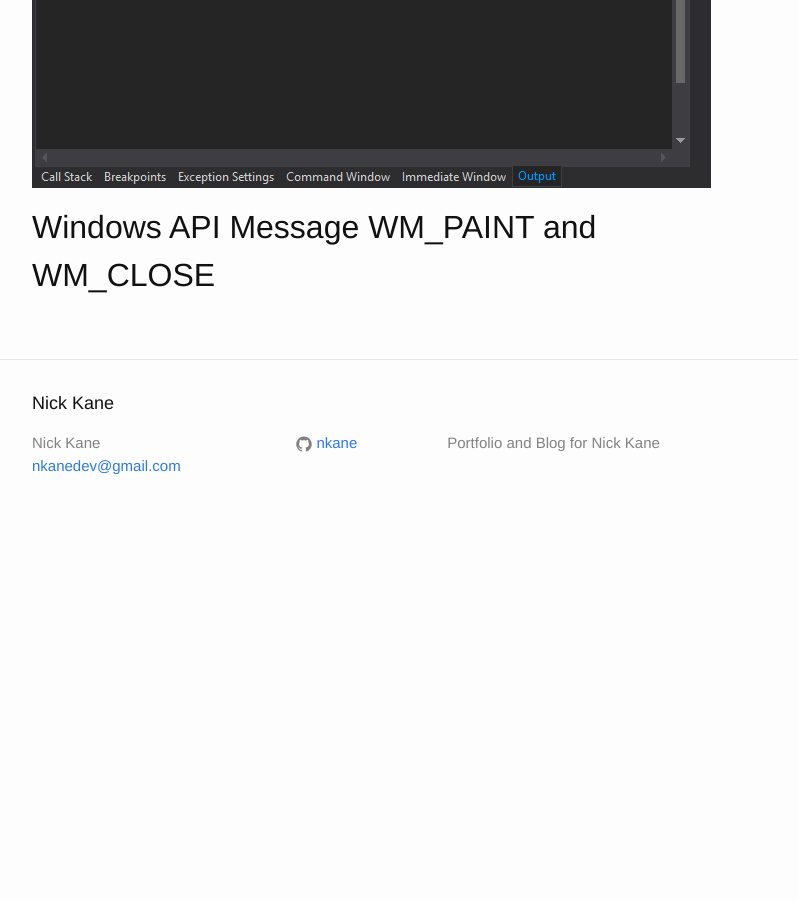
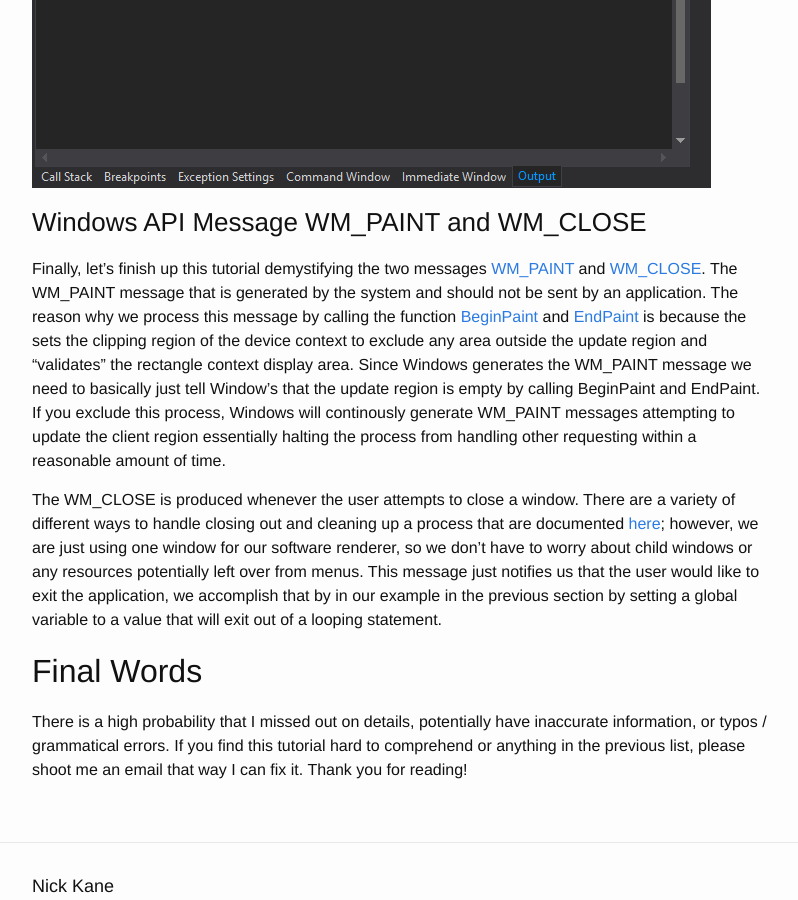
Before and after one commit to nkane/nkane.github.io, a Jekyll site: the page built from _posts/2018-08-12-win32-software-renderer-lesson-1:-getting-started.markdown, in a window 1280 px wide and 900 px high, scrolled down 19744 px. Shown: the whole window, without its empty margins (238-1036 px from the left). Built offline with Jekyll 4.4.1, drawn with Linux system fonts in a browser that asks for light colours; before the commit the page ends 20281 px from its top, so only the background shows below that; some of the changed text lies outside the part shown.

Commit message:
releasing software renderer lesson 1

```diff
--- a/_posts/2018-08-03-win32-software-renderer-lesson-1:-getting-started.markdown
+++ b/_posts/2018-08-12-win32-software-renderer-lesson-1:-getting-started.markdown
@@ -677,8 +677,22 @@ reason of this was to show you a way to get Visual Studio console output for deb
 ![Debug Message](/assets/software-renderer/lesson-1/lesson-1.1-debug-message.png)
 
 
+### Windows API Message WM_PAINT and WM_CLOSE
+Finally, let's finish up this tutorial demystifying the two messages [WM_PAINT][wm_paint] and [WM_CLOSE][wm_close]. The WM_PAINT message that is generated by the system and should not be sent by an application.
+The reason why we process this message by calling the function [BeginPaint][beginpaint] and [EndPaint][endpaint] is because the sets the clipping region of the device context to exclude any area outside the update
+region and "validates" the rectangle context display area. Since Windows generates the WM_PAINT message we need to basically just tell Window's that the update region is empty by calling BeginPaint and EndPaint. If
+you exclude this process, Windows will continously generate WM_PAINT messages attempting to update the client region essentially halting the process from handling other requesting within a reasonable amount of time.
 
-## Windows API Message WM_PAINT and WM_CLOSE
+The WM_CLOSE is produced whenever the user attempts to close a window. There are a variety of different ways to handle closing out and cleaning up a process that are documented [here][close-window]; however, we are
+just using one window for our software renderer, so we don't have to worry about child windows or any resources potentially left over from menus. This message just notifies us that the user would like to exit the
+application, we accomplish that by in our example in the previous section by setting a global variable to a value that will exit out of a looping statement.
+
+
+## Final Words
+There is a high probability that I missed out on details, potentially have inaccurate information, or typos / grammatical errors. If you find this tutorial hard to comprehend or anything in the previous list,
+please shoot me an email that way I can fix it. Thank you for reading!
+
+
 
 
 [c-lang]:								https://en.wikipedia.org/wiki/C_(programming_language)
@@ -736,3 +750,8 @@ reason of this was to show you a way to get Visual Studio console output for deb
 [devenv]:								https://msdn.microsoft.com/en-us/library/xee0c8y7.aspx
 [wm_activateapp]:						https://docs.microsoft.com/en-us/windows/desktop/winmsg/wm-activateapp
 [outputdebugstring]:					https://msdn.microsoft.com/en-us/library/windows/desktop/aa363362(v=vs.85).aspx
+[wm_paint]:								https://docs.microsoft.com/en-us/windows/desktop/gdi/wm-paint
+[wm_close]:								https://docs.microsoft.com/en-us/windows/desktop/winmsg/wm-close
+[beginpaint]:							https://docs.microsoft.com/en-us/windows/desktop/api/winuser/nf-winuser-beginpaint
+[endpaint]:								https://docs.microsoft.com/en-us/windows/desktop/api/winuser/nf-winuser-endpaint
+[close-window]: 						https://docs.microsoft.com/en-us/windows/desktop/learnwin32/closing-the-window
```
Also changed, not shown: other parts of _posts/2018-08-12-win32-software-renderer-lesson-1:-getting-started.markdown (+2 -2 lines).
